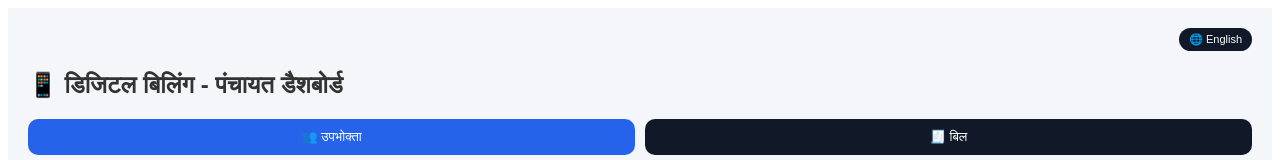
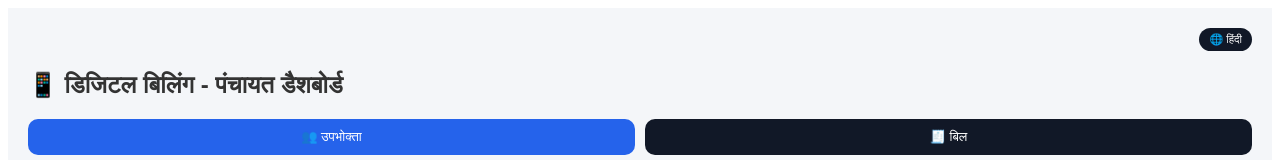
Before and after one commit to jay426647-coder/digital-billing, a Next.js app: page / in a window 1280 px wide. Shown: the top 160 px of the page. Built offline with nearby package versions, Linux system fonts and the light colour scheme; no server answers; the database is empty.

Commit message:
Update LangToggle.jsx

```diff
--- a/components/LangToggle.jsx
+++ b/components/LangToggle.jsx
@@ -29,7 +29,7 @@ export default function LangToggle() {
         cursor: 'pointer',
       }}
     >
-      🌐 {lang === 'hi' ? 'English' : 'हिंदी'}
+      🌐 {lang === 'hi' ? 'हिंदी' : 'English'}
     </button>
   );
 }
```
